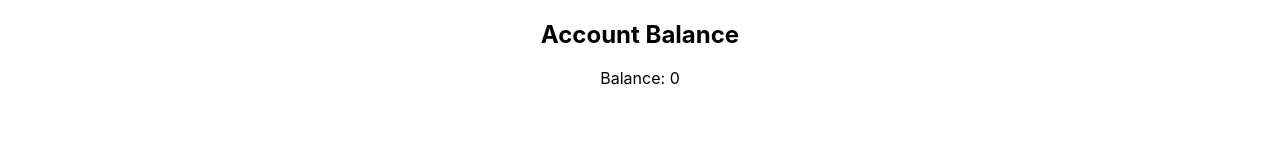
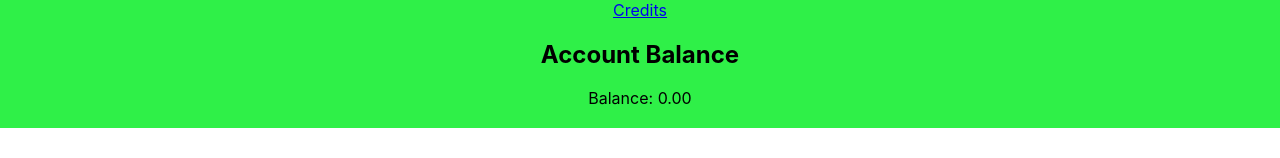
Before and after one commit to athomas40/Banking-Application, a React (Create React App) app: page / in a window 1280 px wide. Shown: the part 479-637 px from the top of the page. Built offline with nearby package versions, Linux system fonts and the light colour scheme; no server answers.

Commit message:
Abrar's Commit

```diff
--- a/src/components/AccountBalance.js
+++ b/src/components/AccountBalance.js
@@ -4,7 +4,7 @@ class AccountBalance extends Component {
     render(){
         return(
             <div>
-                Balance: {this.props.accountBalance}
+                Balance: {this.props.accountBalance.toFixed(2)}
             </div>
         );
     }
--- a/src/components/Credits.css
+++ b/src/components/Credits.css
@@ -1,9 +1,12 @@
 .Credits {
-    margin-bottom: 50px;
+    margin-bottom: 50px ;
 }
-
 
 .Credits-Transaction {
     display: flex;
     justify-content: space-around;
 }
+
+.BackgroundColor1{
+    background-color: rgb(97, 253, 253);
+}
--- a/src/components/Credits.js
+++ b/src/components/Credits.js
@@ -58,21 +58,19 @@ class Credits extends Component {
 
     render() {
         return (
-            <div>
+            <div className = "BackgroundColor1">
                 <h1>Credits</h1>
                 <div>
                     {this.state.credits.map((c, index) => {
                         return (
                             <div className="Credits-Transaction" key={index}>
-                                <p>Description: {c.description}</p>
+                                <p>Description: {c.description} </p>
                                 <p>Amount: {c.amount}</p>
                                 <p>Date: {c.date}</p>
                             </div>
                         );
                     })}
                 </div>
-                <br />
-
                     <h3>Enter a new credit transaction:</h3>
                     <form onSubmit={this.handleCreditSubmit}>
                         <div>
@@ -108,6 +106,7 @@ class Credits extends Component {
                 <h2>Account Balance</h2>
                 <AccountBalance accountBalance={this.props.accountBalance}/>
 
+                <br/>
                 <Link to="/">Home</Link>
                 <br />
                 <Link to="/logIn">Log In</Link>
@@ -115,7 +114,6 @@ class Credits extends Component {
                 <Link to="/userProfile">User Profile</Link>
                 <br />
                 <Link to="/debits">Debits</Link>
-
             </div>
         );
     }
--- a/src/components/Debits.css
+++ b/src/components/Debits.css
@@ -1,9 +1,12 @@
 .Debits {
     margin-bottom: 50px;
 }
-
 
 .Debits-Transaction {
     display: flex;
     justify-content: space-around;
 }
+
+.BackgroundColor2{
+    background-color:#ffd8b1;
+}
--- a/src/components/Debits.js
+++ b/src/components/Debits.js
@@ -74,7 +74,7 @@ class Debits extends Component{
 
     render(){
         return(
-            <div>
+            <div className = "BackgroundColor2">
                 <h1>Debits</h1>
                 <div>
                     {this.state.alldebits.map((debits, index) => {
@@ -125,6 +125,7 @@ class Debits extends Component{
                 <h2>Account Balance</h2>
                 <AccountBalance accountBalance={this.props.accountBalance}/>
 
+                <br/>
                 <Link to="/">Home</Link>
                 <br />
                 <Link to="/logIn">Log In</Link>
--- a/src/components/Home.js
+++ b/src/components/Home.js
@@ -6,8 +6,9 @@ import './LogIn.css';
 class Home extends Component{
     render(){
         return(
-            <div>
+            <div className="Style">
                 <div className="addSpace"></div>
+                <br />
                 <img src="https://encrypted-tbn0.gstatic.com/images?q=tbn:ANd9GcR7zHEzmH_uepmgzXkwBCejtiEquMgPS8cu0Q&usqp=CAU" alt="bank"/>
                 <h1> Bank of React </h1>
 
@@ -21,6 +22,7 @@ class Home extends Component{
 
                 <h2>Account Balance</h2>
                 <AccountBalance accountBalance={this.props.accountBalance}/>
+                <br />
             </div>
         );
     }
--- a/src/components/LogIn.css
+++ b/src/components/LogIn.css
@@ -1,3 +1,15 @@
 .addSpace{
     margin-top: 1%;
 }
+
+.Style{
+    background-color: rgb(47, 240, 72);
+}
+
+.Style2{
+    background-color: rgb(109, 98, 253);
+}
+
+.Style3{
+    background-color: rgb(248, 98, 253);
+}
--- a/src/components/LogIn.js
+++ b/src/components/LogIn.js
@@ -1,6 +1,7 @@
 import React, {Component} from 'react';
 import {Redirect } from 'react-router-dom';
 import './LogIn.css';
+
 
 class LogIn extends Component{
     constructor(){
@@ -36,7 +37,7 @@ class LogIn extends Component{
         }
 
         return(
-            <div>
+            <div className="Style2">
                 <form onSubmit={this.handleSubmit}>
                 <h1>Log In Page</h1>
                 <div className="addSpace"></div>
--- a/src/components/UserProfile.js
+++ b/src/components/UserProfile.js
@@ -1,16 +1,18 @@
 import React, { Component } from 'react';
 import {Link} from 'react-router-dom';
+import './LogIn.css';
 
 class UserProfile extends Component{
     render(){
         return(
-            <div>
+            <div className="Style3">
                 <h1>User Profile</h1>
 
                 <div>Username: {this.props.userName}</div>
                 <div>Member Since: {this.props.memberSince}</div>
+                <br />
+                <Link to='/'>Return to Home </Link>
 
-                <Link to='/'>Return to Home</Link>
             </div>
         );
     }
```
Lines whose indentation alone changed are shown as unchanged.
